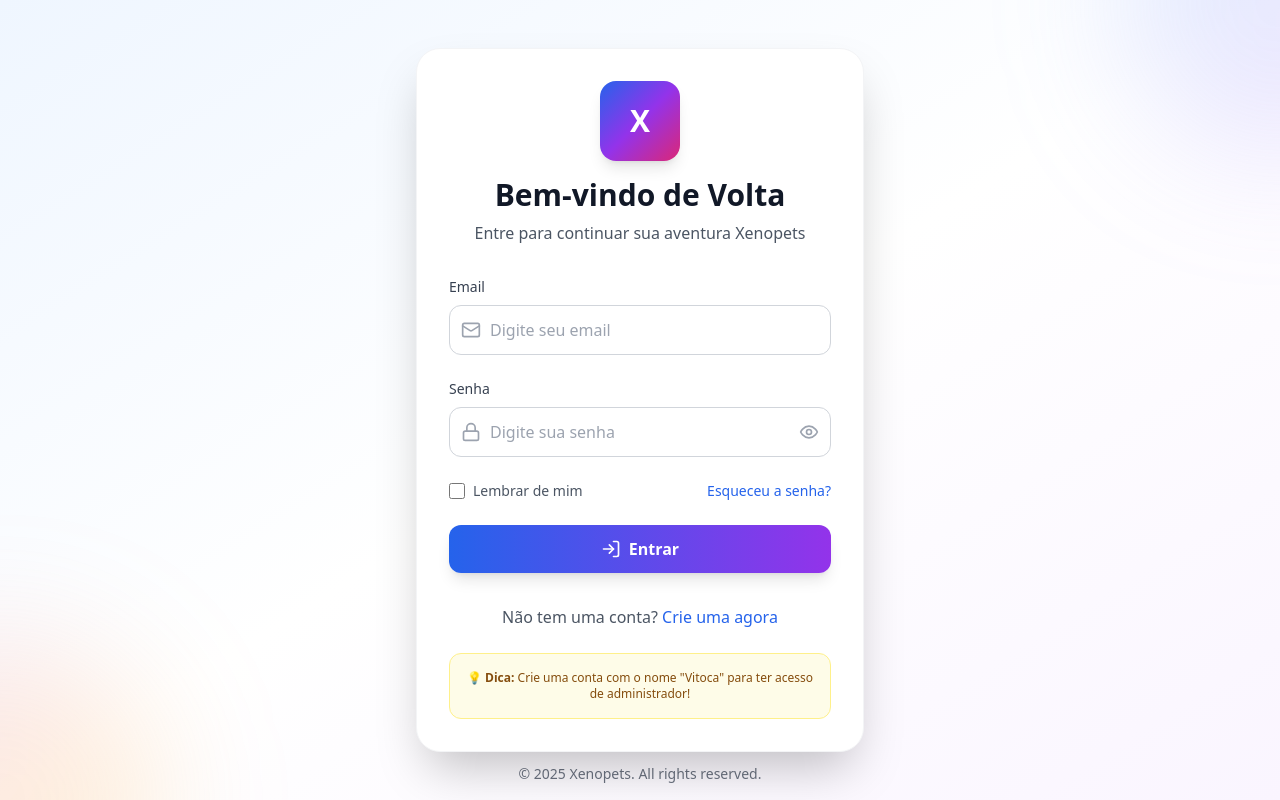
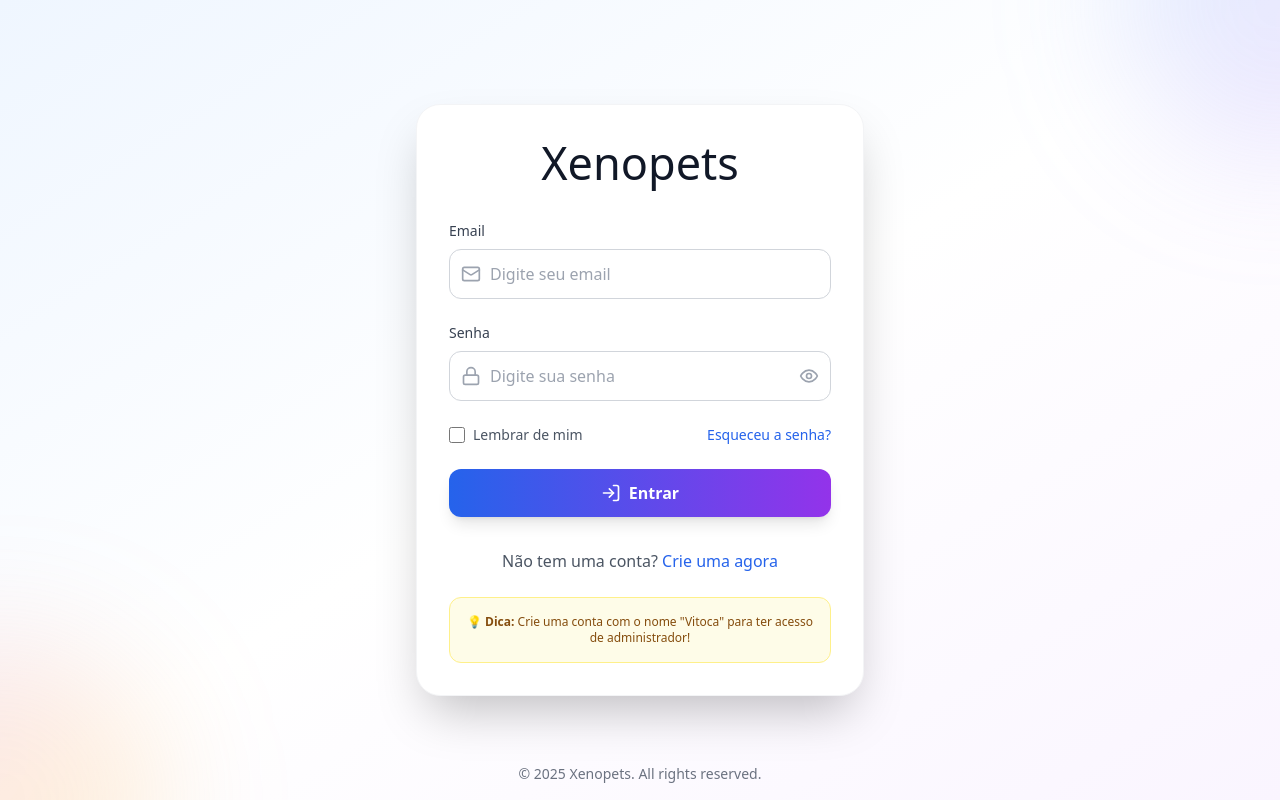
Before and after one commit to Vmdsahub/XenopetsNIO, a React (Vite) app: page / in a window 1280 px wide. Built offline with nearby package versions, Linux system fonts and the light colour scheme; no server answers.

Commit message:
Update LoginForm header and styling to match the diff
cgen-985dce633ab247c6a3fd36dad8f05605

```diff
--- a/src/components/Auth/LoginForm.tsx
+++ b/src/components/Auth/LoginForm.tsx
@@ -1,18 +1,21 @@
-import React, { useState } from 'react';
-import { motion } from 'framer-motion';
-import { Eye, EyeOff, Mail, Lock, LogIn, AlertCircle } from 'lucide-react';
-import { useAuthStore } from '../../store/authStore';
-import { LoginCredentials } from '../../types/auth';
+import React, { useState } from "react";
+import { motion } from "framer-motion";
+import { Eye, EyeOff, Mail, Lock, LogIn, AlertCircle } from "lucide-react";
+import { useAuthStore } from "../../store/authStore";
+import { LoginCredentials } from "../../types/auth";
 
 interface LoginFormProps {
   onSwitchToRegister: () => void;
   onForgotPassword: () => void;
 }
 
-export const LoginForm: React.FC<LoginFormProps> = ({ onSwitchToRegister, onForgotPassword }) => {
+export const LoginForm: React.FC<LoginFormProps> = ({
+  onSwitchToRegister,
+  onForgotPassword,
+}) => {
   const [credentials, setCredentials] = useState<LoginCredentials>({
-    email: '',
-    password: ''
+    email: "",
+    password: "",
   });
   const [showPassword, setShowPassword] = useState(false);
   const [rememberMe, setRememberMe] = useState(false);
@@ -30,7 +33,7 @@ export const LoginForm: React.FC<LoginFormProps> = ({ onSwitchToRegister, onForg
   };
 
   const handleInputChange = (field: keyof LoginCredentials, value: string) => {
-    setCredentials(prev => ({ ...prev, [field]: value }));
+    setCredentials((prev) => ({ ...prev, [field]: value }));
     if (error) clearError();
   };
 
@@ -41,18 +44,20 @@ export const LoginForm: React.FC<LoginFormProps> = ({ onSwitchToRegister, onForg
       animate={{ opacity: 1, y: 0 }}
       transition={{ duration: 0.5 }}
     >
-      <div className="bg-white rounded-3xl shadow-2xl p-8 border border-gray-100">
+      <div
+        className="bg-white rounded-3xl shadow-2xl border border-gray-100"
+        style={{ padding: "40px 32px 32px" }}
+      >
         {/* Header */}
-        <div className="text-center mb-8">
-          <motion.div
-            className="w-20 h-20 bg-gradient-to-br from-blue-600 via-purple-600 to-pink-600 rounded-2xl flex items-center justify-center mx-auto mb-4 shadow-lg"
-            whileHover={{ scale: 1.05, rotate: 5 }}
-            transition={{ type: "spring", stiffness: 300 }}
-          >
-            <span className="text-white text-3xl font-bold">X</span>
-          </motion.div>
-          <h1 className="text-3xl font-bold text-gray-900 mb-2">Bem-vindo de Volta</h1>
-          <p className="text-gray-600">Entre para continuar sua aventura Xenopets</p>
+        <div
+          className="text-center mb-8 pb-2"
+          style={{
+            color: "rgb(17, 24, 39)",
+            fontSize: "45px",
+            lineHeight: "36px",
+          }}
+        >
+          Xenopets
         </div>
 
         {/* Error Message */}
@@ -71,7 +76,10 @@ export const LoginForm: React.FC<LoginFormProps> = ({ onSwitchToRegister, onForg
         <form onSubmit={handleSubmit} className="space-y-6">
           {/* Email Field */}
           <div>
-            <label htmlFor="email" className="block text-sm font-medium text-gray-700 mb-2">
+            <label
+              htmlFor="email"
+              className="block text-sm font-medium text-gray-700 mb-2"
+            >
               Email
             </label>
             <div className="relative">
@@ -80,7 +88,7 @@ export const LoginForm: React.FC<LoginFormProps> = ({ onSwitchToRegister, onForg
                 id="email"
                 type="email"
                 value={credentials.email}
-                onChange={(e) => handleInputChange('email', e.target.value)}
+                onChange={(e) => handleInputChange("email", e.target.value)}
                 className="w-full pl-10 pr-4 py-3 border border-gray-300 rounded-xl focus:ring-2 focus:ring-blue-500 focus:border-transparent transition-all"
                 placeholder="Digite seu email"
                 required
@@ -91,16 +99,19 @@ export const LoginForm: React.FC<LoginFormProps> = ({ onSwitchToRegister, onForg
 
           {/* Password Field */}
           <div>
-            <label htmlFor="password" className="block text-sm font-medium text-gray-700 mb-2">
+            <label
+              htmlFor="password"
+              className="block text-sm font-medium text-gray-700 mb-2"
+            >
               Senha
             </label>
             <div className="relative">
               <Lock className="absolute left-3 top-1/2 transform -translate-y-1/2 w-5 h-5 text-gray-400" />
               <input
                 id="password"
-                type={showPassword ? 'text' : 'password'}
+                type={showPassword ? "text" : "password"}
                 value={credentials.password}
-                onChange={(e) => handleInputChange('password', e.target.value)}
+                onChange={(e) => handleInputChange("password", e.target.value)}
                 className="w-full pl-10 pr-12 py-3 border border-gray-300 rounded-xl focus:ring-2 focus:ring-blue-500 focus:border-transparent transition-all"
                 placeholder="Digite sua senha"
                 required
@@ -111,7 +122,11 @@ export const LoginForm: React.FC<LoginFormProps> = ({ onSwitchToRegister, onForg
                 onClick={() => setShowPassword(!showPassword)}
                 className="absolute right-3 top-1/2 transform -translate-y-1/2 text-gray-400 hover:text-gray-600 transition-colors"
               >
-                {showPassword ? <EyeOff className="w-5 h-5" /> : <Eye className="w-5 h-5" />}
+                {showPassword ? (
+                  <EyeOff className="w-5 h-5" />
+                ) : (
+                  <Eye className="w-5 h-5" />
+                )}
               </button>
             </div>
           </div>
@@ -158,7 +173,7 @@ export const LoginForm: React.FC<LoginFormProps> = ({ onSwitchToRegister, onForg
         {/* Switch to Register */}
         <div className="mt-8 text-center">
           <p className="text-gray-600">
-            Não tem uma conta?{' '}
+            Não tem uma conta?{" "}
             <button
               onClick={onSwitchToRegister}
               className="text-blue-600 hover:text-blue-700 font-medium transition-colors"
@@ -171,7 +186,8 @@ export const LoginForm: React.FC<LoginFormProps> = ({ onSwitchToRegister, onForg
         {/* Admin Info */}
         <div className="mt-6 p-4 bg-yellow-50 border border-yellow-200 rounded-xl">
           <p className="text-xs text-yellow-800 text-center">
-            💡 <strong>Dica:</strong> Crie uma conta com o nome "Vitoca" para ter acesso de administrador!
+            💡 <strong>Dica:</strong> Crie uma conta com o nome "Vitoca" para
+            ter acesso de administrador!
           </p>
         </div>
       </div>
```
